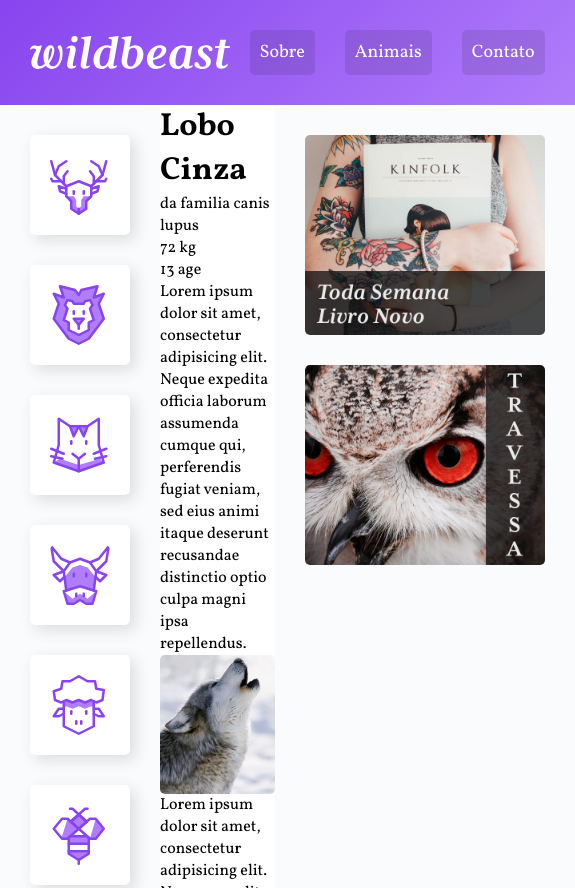
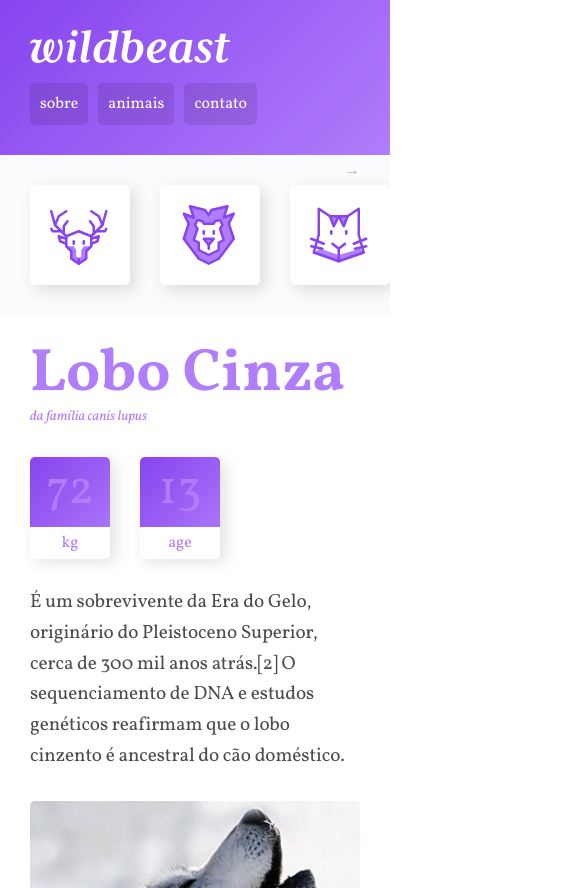
Before and after one commit to juliastella/Grid_layout-, a plain HTML site: page Projeto wildbeast/index.html in a window 390 px wide. Shown: the top 888 px of the page, 575 px wide, since content can reach past the window. Drawn offline with Linux system fonts and the light colour scheme.

Commit message:
Final das aulas e projeto

```diff
--- /dev/null
+++ b/Projeto wildbeast/css/style.css
@@ -0,0 +1,335 @@
+body,
+p,
+h1,
+ul,
+li,
+blockquote {
+  padding: 0px;
+  margin: 0px;
+}
+
+body {
+  font-family: 'Vollkorn', Georgia, serif;
+}
+
+li {
+  list-style: none;
+}
+
+a {
+  text-decoration: none;
+}
+
+img {
+  display: block;
+  width: 100%;
+  border-radius: 5px;
+}
+
+/* GRID GERAL */
+
+.estrutura {
+  display: grid;
+  grid-template-columns: minmax(160px, 1fr) 3fr 300px;
+  grid-template-areas:
+    'header header header'
+    'sidenav content anuncios'
+    'footer footer footer';
+}
+
+@media (max-width: 1200px) {
+  .estrutura {
+    grid-template-areas:
+      'header header header'
+      'sidenav content content'
+      'sidenav anuncios anuncios'
+      'footer footer footer';
+  }
+}
+
+@media (max-width: 760px) {
+  .estrutura {
+    grid-template-columns: 100%;
+    grid-template-areas:
+      'header'
+      'sidenav'
+      'content'
+      'anuncios'
+      'footer';
+  }
+}
+
+/*HEADER*/
+
+.header {
+  grid-area: header;
+  background: linear-gradient(135deg, #8844ee, #b07dfb);
+  padding: 30px;
+  display: grid;
+  grid-template-columns: 1fr auto;
+  align-items: center;
+}
+
+.logo {
+  max-width: 200px;
+}
+
+.header nav ul {
+  display: flex;
+  flex-wrap: wrap;
+}
+
+.header nav a {
+  display: block;
+  padding: 10px;
+  color: white;
+  font-size: 1.125em;
+  background: rgba(0, 0, 0, 0.1);
+  border-radius: 5px;
+  transition: 0.1s;
+}
+
+.header nav a:hover {
+  background: rgba(0, 0, 0, 0.5);
+}
+
+.header li + li {
+  margin-left: 30px;
+}
+
+@media (max-width: 760px) {
+  .header {
+    grid-template-columns: auto;
+  }
+  .logo {
+    margin-bottom: 20px;
+  }
+  .header nav a {
+    font-size: 1em;
+  }
+  .header li + li {
+    margin-left: 10px;
+  }
+}
+
+/*SIDENAV*/
+
+.sidenav {
+  grid-area: sidenav;
+  background: #fafbfc;
+  padding: 30px;
+}
+
+.sidenav li a {
+  display: block;
+  min-width: 60px;
+  max-width: 100px;
+  margin: 0 auto 30px auto;
+  background: white;
+  padding: 20px;
+  border-radius: 5px;
+  box-shadow: 5px 5px 15px 0px rgba(44, 44, 44, 0.15);
+  transition: 0.1s ease-out;
+}
+
+.sidenav li a:hover {
+  background: #b07dfb;
+}
+
+@keyframes seta {
+  from {
+    right: 30px;
+  }
+  to {
+    right: 20px;
+  }
+}
+
+@media (max-width: 760px) {
+  .sidenav {
+    position: relative;
+    overflow-x: auto;
+    -webkit-overflow-scrolling: touch;
+    -ms-overflow-style: -ms-autohiding-scrollbar;
+  }
+  .sidenav::after {
+    content: '→';
+    position: absolute;
+    top: 5px;
+    right: 30px;
+    color: rgba(0, 0, 0, 0.3);
+    animation: seta 0.5s ease-in 0s infinite alternate;
+  }
+  .sidenav ul {
+    display: flex;
+  }
+  .sidenav li {
+    flex: 1 0 60px;
+  }
+  .sidenav {
+    padding: 0 30px;
+  }
+  .sidenav li a {
+    margin: 30px 30px 30px 0;
+  }
+}
+
+/*CONTENT*/
+
+.content {
+  grid-area: content;
+  max-width: 900px;
+  margin: 0 auto;
+  padding: 30px;
+  display: grid;
+  grid-template-columns: 1fr 1fr;
+  gap: 30px;
+}
+
+@media (max-width: 600px) {
+  .content {
+  grid-template-columns: auto;
+  }
+}
+
+.col-wide {
+  grid-column: 1 / -1;
+}
+
+.imagem-1 {
+  grid-row: span 2;
+  align-self: end;
+}
+
+.item-2 {
+  align-self: end;
+}
+
+/*ESTILOS CONTENT*/
+
+p {
+  font-size: 1.2em;
+  line-height: 1.6;
+  letter-spacing: -0.005em;
+  color: rgba(0, 0, 0, 0.7);
+}
+
+.informacoes p + p {
+  margin-top: 30px;
+}
+
+/*TITULO*/
+
+.titulo {
+  color: #b07dfb;
+}
+
+.titulo h1 {
+  font-size: 3.75em;
+  line-height: 1;
+  font-weight: 700;
+}
+
+.titulo span {
+  font-size: 0.875em;
+  font-style: italic;
+}
+
+/*CARACTERISTICAS*/
+
+.caracteristicas {
+  display: flex;
+  align-items: flex-start;
+}
+
+.caracteristicas > div {
+  width: 80px;
+  text-align: center;
+  background: linear-gradient(135deg, #8844ee, #b07dfb);
+  border-radius: 5px;
+  box-shadow: 5px 5px 15px 0px rgba(44, 44, 44, 0.15);
+  position: relative;
+}
+
+.caracteristicas > div:first-child {
+  margin-right: 30px;
+}
+
+.caracteristicas span {
+  display: block;
+  color: #b07dfb;
+}
+
+.numero {
+  font-size: 3em;
+  line-height: 1;
+  margin: 10px auto;
+}
+
+.rotulo {
+  background: white;
+  border-radius: 0 0 5px 5px;
+  padding: 5px 0;
+  position: relative;
+  top: 2px;
+}
+
+.destaque {
+  font-size: 0.875em;
+  color: #b07dfb;
+  max-width: 16em;
+}
+
+.citacao,
+.atributos {
+  align-self: start;
+  padding: 30px;
+  border-radius: 5px;
+  box-shadow: 5px 5px 15px 0px rgba(44, 44, 44, 0.15);
+  background: linear-gradient(135deg, #8844ee, #b07dfb);
+}
+
+.citacao p {
+  font-size: 1.5em;
+  font-style: italic;
+  text-align: center;
+  color: white;
+  max-width: 500px;
+  margin: 0 auto;
+}
+
+.atributos li {
+  color: white;
+  font-family: Courier, monospace;
+  font-size: 1.125em;
+  padding: 15px;
+}
+
+.atributos li + li {
+  border-top: 2px solid #b07dfb;
+}
+
+/*ANUNCIOS*/
+
+.anuncios {
+  grid-area: anuncios;
+  background: #fafbfc;
+  display: grid;
+  align-content: start;
+  padding: 30px;
+  gap: 30px;
+  grid-template-columns: repeat(auto-fit, minmax(150px, 1fr));
+}
+
+/*FOOTER*/
+
+.footer {
+  grid-area: footer;
+  background: linear-gradient(135deg, #8844ee, #b07dfb);
+}
+
+.footer p {
+  color: white;
+  text-align: center;
+  padding: 30px;
+}
--- a/Projeto wildbeast/index.html
+++ b/Projeto wildbeast/index.html
@@ -1,66 +1,41 @@
 <!DOCTYPE html>
-<html lang="en">
-
+<html>
   <head>
-  <meta charset="UTF-8">
-  <meta name="viewport" content="width=device-width, initial-scale=1.0">
-  <link rel="preconnect" href="https://fonts.googleapis.com">
-  <link rel="preconnect" href="https://fonts.gstatic.com" crossorigin>
-  <link href="https://fonts.googleapis.com/css2?family=Nunito+Sans:ital,opsz,wght@0,6..12,400;0,6..12,700;1,6..12,400&family=Vollkorn:ital,wght@0,400;0,700;1,400&display=swap" rel="stylesheet">
-
-  <link rel="stylesheet" href="./style.css">
-  <title>Widbeast</title>
+    <title>Wildbeast</title>
+    <meta name="viewport" content="width=device-width, initial-scale=1, shrink-to-fit=no">
+    <link href="https://fonts.googleapis.com/css?family=Vollkorn:400,400i,700" rel="stylesheet">
+    <link rel="stylesheet" href="css/style.css">
   </head>
-
   <body>
 
-  <div class="estutura">
+    <div class="estrutura">
+
       <header class="header">
-      <a href="#" class="logo"><img src="img/wildbeast.svg" alt="Widbeast
-        "></a>
-
+        <a href="#" class="logo"><img src="img/wildbeast.svg" alt="Wildbeast"></a>
         <nav>
           <ul>
-          <li>
-            <a href="#">Sobre</a>
-          </li>
-          <li>
-            <a href="#">Animais</a>
-          </li>
-          <li>
-            <a href="#">Contato</a>
-          </li>
+            <li><a href="#">sobre</a></li>
+            <li><a href="#">animais</a></li>
+            <li><a href="#">contato</a></li>
           </ul>
         </nav>
       </header>
 
       <nav class="sidenav">
         <ul>
-        <li>
-          <a href="#"><img src="./img/icones/cervo.svg" alt="Cervo"></a>
-        </li>
-        <li>
-          <a href="#"><img src="./img/icones/leao.svg" alt="Cervo"></a>
-        </li>
-        <li>
-          <a href="#"><img src="./img/icones/gato.svg" alt="Cervo"></a>
-        </li>
-        <li>
-          <a href="#"><img src="./img/icones/vaca.svg" alt="Cervo"></a>
-        </li>
-        <li>
-          <a href="#"><img src="./img/icones/ovelha.svg" alt="Cervo"></a>
-        </li>
-        <li>
-          <a href="#"><img src="./img/icones/abelha.svg" alt="Cervo"></a>
-        </li>
+          <li><a href="#"><img src="img/icones/cervo.svg" alt="Cervo"></a></li>
+          <li><a href="#"><img src="img/icones/leao.svg" alt="Leão"></a></li>
+          <li><a href="#"><img src="img/icones/gato.svg" alt="Gato"></a></li>
+          <li><a href="#"><img src="img/icones/vaca.svg" alt="Vaca"></a></li>
+          <li><a href="#"><img src="img/icones/ovelha.svg" alt="Ovelha"></a></li>
+          <li><a href="#"><img src="img/icones/abelha.svg" alt="Abelha"></a></li>
         </ul>
       </nav>
 
-    <main class="container">
+      <main class="content">
         <div class="titulo">
           <h1>Lobo Cinza</h1>
-        <span>da familia canis lupus</span>
+          <span>da família canis lupus</span>
         </div>
 
         <div class="caracteristicas">
@@ -68,26 +43,26 @@
             <span class="numero">72</span>
             <span class="rotulo">kg</span>
           </div>
-      </div>
           <div>
             <span class="numero">13</span>
             <span class="rotulo">age</span>
           </div>
+        </div>
 
-      <p>Lorem ipsum dolor sit amet, consectetur adipisicing elit. Neque expedita officia laborum assumenda cumque qui, perferendis fugiat veniam, sed eius animi itaque deserunt recusandae distinctio optio culpa magni ipsa repellendus.</p>
+        <p class="col-wide">É um sobrevivente da Era do Gelo, originário do Pleistoceno Superior, cerca de 300 mil anos atrás.[2] O sequenciamento de DNA e estudos genéticos reafirmam que o lobo cinzento é ancestral do cão doméstico.</p>
 
-      <img src="./img/wolf1.jpg" alt="Wolf 1">
+        <img class="imagem-1" src="img/wolf1.jpg" alt="Wolf 1">
 
-      <p>Lorem ipsum dolor sit amet, consectetur adipisicing elit. Neque expedita officia laborum assumenda cumque qui, perferendis fugiat veniam, sed eius animi itaque deserunt recusandae distinctio optio culpa magni ipsa repellendus.</p>
+        <p class="destaque">É um sobrevivente da Era do Gelo, originário do Pleistoceno Superior, cerca de 300 mil anos atrás.[2] O sequenciamento de DNA e estudos.</p>
 
-      <img src="./img/wolf2.jpg" alt="Wolf 2">
+        <img class="imagem-2" src="img/wolf2.jpg" alt="Wolf 2">
 
-      <p>Lorem ipsum dolor sit amet, consectetur adipisicing elit. Neque expedita officia laborum assumenda cumque qui, perferendis fugiat veniam, sed eius animi itaque deserunt recusandae distinctio optio culpa magni ipsa repellendus.</p>
+        <p>O peso e tamanho dos lobos variam muito em todo o mundo, tendendo a aumentar proporcionalmente com a latitude, como previsto pela teoria de Christian Bergmann. Em geral, a altura, medida a partir dos ombros, varia de 60 a 95 centímetros.</p>
 
-      <p>Lorem ipsum dolor sit amet, consectetur adipisicing elit. Neque expedita officia laborum assumenda cumque qui, perferendis fugiat veniam, sed eius animi itaque deserunt recusandae distinctio optio culpa magni ipsa repellendus.</p>
+        <p>O peso varia geograficamente. Em média, os lobos europeus pesam 38,5 kg; os lobos da América do Norte, 36 kg; os lobos indianos e árabes, 25 kg.[7] Embora raros, lobos com mais de 77 kg foram encontrados no Alasca, Canadá,[8] e na antiga União Soviética.</p>
 
-      <blockquote class="citacao">
-        <p>"Lorem ipsum dolor sit amet, consectetur adipisicing elit. Neque expedita officia laborum assumenda cumque."</p>
+        <blockquote class="citacao col-wide">
+          <p>“Há algo no uivar do lobo que tira um homem do aqui e agora e o transporta para uma floresta da mente.”</p>
         </blockquote>
 
         <ul class="atributos">
@@ -104,7 +79,8 @@
           <p>É um sobrevivente da Era do Gelo, originário do Pleistoceno Superior, cerca de 300 mil anos atrás.[2] O sequenciamento de DNA e estudos genéticos reafirmam que o lobo cinzento é ancestral do cão doméstico.</p>
         </div>
 
-      <img src="img/wolf3.jpg" alt="Wolf 3">
+        <img class="col-wide" src="img/wolf3.jpg" alt="Wolf 3">
+
       </main>
 
       <aside class="anuncios">
@@ -124,5 +100,4 @@
     </div>
 
   </body>
-
 </html>
--- a/Projeto wildbeast/style.css
+++ /dev/null
@@ -1,131 +0,0 @@
-body, p, h1, ul, li, blockquote{
-  padding: 0px;
-  margin: 0px;
-}
-
-body{
-  font-family: "Vollkorn", Georgia, serif;
-}
-
-li{
-  list-style: none;
-}
-
-a{
-  text-decoration: none;
-}
-
-img{
-  max-width: 100%;
-  display: block;
-  border-radius: 5px;
-}
-
-/* Grid geral */
-
-.estutura {
-  display: grid;
-  grid-template-columns: minmax(160px, 1fr) 3fr 300px;
-  grid-template-areas:
-    "header header header"
-    "sidenav content anuncios"
-    "footer footer footer";
-}
-
-/* Header */
-
-.header{
-  grid-area: header;
-  background: linear-gradient(135deg, #8844ee, #B07DFB);
-  padding: 30px;
-  display: grid;
-  grid-template-columns: 1fr auto;
-  align-items: center;
-}
-
-.logo{
-  max-width: 200px;
-}
-
-.header nav ul{
-  display: flex;
-  flex-wrap: wrap;
-}
-
-.header nav a{
-  display: block;
-  padding: 10px;
-  color: white;
-  font-size: 1.125em;
-  background: rgb(0, 0, 0, .1);
-  border-radius: 5px;
-  transition: 0.1s;
-}
-
-.header nav a:hover{
-  background: rgb(0, 0, 0, .5);
-}
-
-.header li + li{
-  margin-left: 30px;
-}
-
-/* sidenav */
-
-.sidenav{
-  grid-area: sidenav;
-  background: #fafbfc;
-  padding: 30px;
-}
-
-.sidenav li a{
-  display: block;
-  min-width: 60px;
-  max-width: 100px;
-  margin: 0 auto 30px auto;
-  background: white;
-  padding: 20px;
-  border-radius: 5px;
-  box-shadow: 5px 5px 15px 0px rgb(44, 44, 44, 0.15);
-  transition: .1s ease-out;
-}
-
-.sidenav li a:hover{
-  background: #B07DFB;
-}
-
-/* content */
-
-.content{
-  grid-area: content;
-  max-width: 900px;
-}
-
-.content{
-  grid-area: content;
-}
-
-/* anuncios */
-
-.anuncios{
-  grid-area: anuncios;
-  background: #fafbfc;
-  display: grid;
-  align-content: start;
-  padding: 30px;
-  gap: 30px;
-}
-
-
-/* footer */
-
-.footer{
-  grid-area: footer;
-  background: linear-gradient(135deg, #8844ee, #B07DFB);
-}
-
-.footer p{
-  color: white;
-  text-align: center;
-  padding: 30px;
-}
```
Lines whose indentation alone changed are shown as unchanged.
